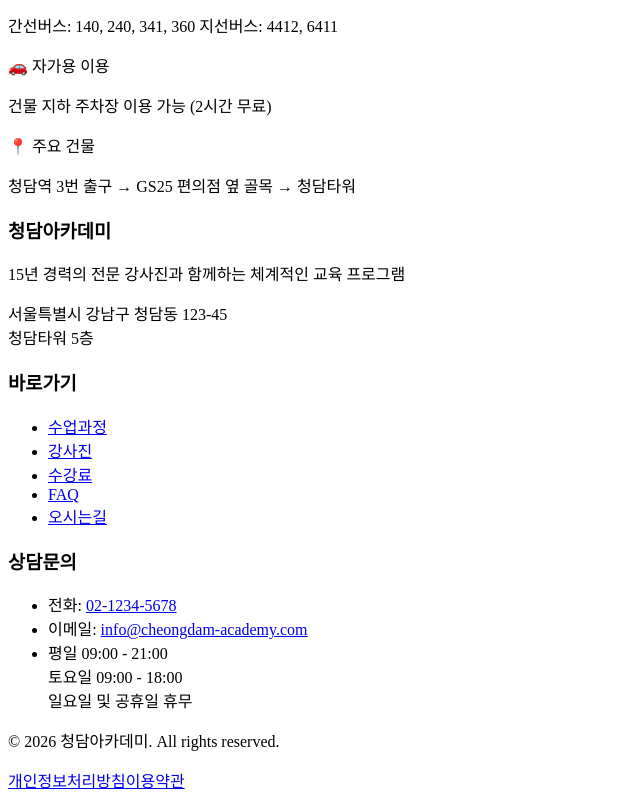
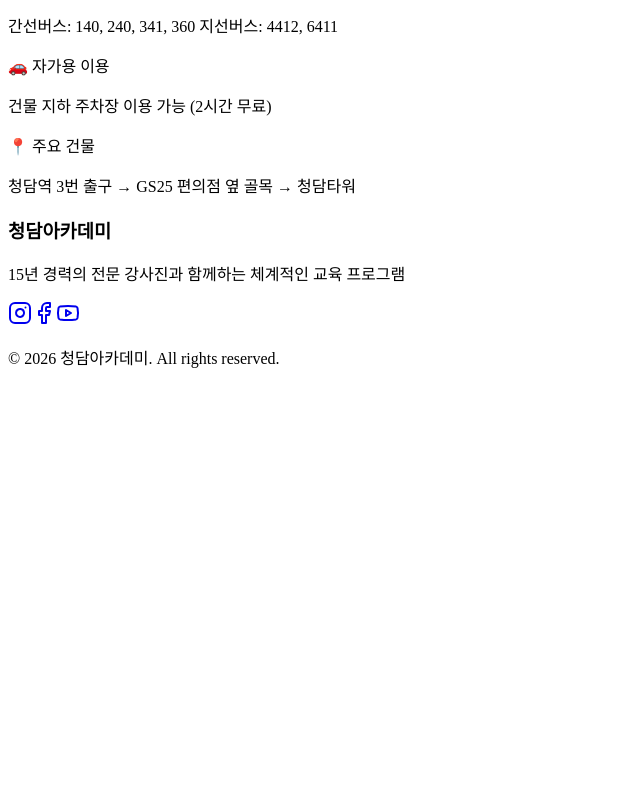
Before and after one commit to openqfit-cell/openqfit-template-academy-basic, a React (Vite) app: page / in a window 1280 px wide. Shown: the part 7503-8303 px from the top of the page, without its empty margins (0-640 px from the left). After the commit the page ends 7888 px from the top, so only its background shows below. Built offline with nearby package versions, Linux system fonts and the light colour scheme; the HTML template or start-up script is replaced by a standard one.

Commit message:
히어로 및 푸터 수정

```diff
--- a/src/app/components/Footer.tsx
+++ b/src/app/components/Footer.tsx
@@ -5,59 +5,30 @@ export function Footer() {
   return (
     <footer className="bg-gray-900 text-gray-300 py-12">
       <div className="max-w-6xl mx-auto px-4 sm:px-6">
-        <div className="grid md:grid-cols-3 gap-8 mb-8">
+        <div className="grid md:grid-cols-2 lg:grid-cols-2 gap-6 items-start mb-8 md:mb-8">
           {/* About */}
           <div>
             <h3 className="text-white font-bold text-lg mb-4">{siteConfig.siteName}</h3>
-            <p className="text-sm leading-relaxed mb-4 whitespace-pre-line">
+            <p className="text-sm leading-relaxed whitespace-pre-line">
               {footerData.description}
-            </p>
-            <p className="text-sm text-gray-400">
-              {siteConfig.address.street}<br />
-              {siteConfig.address.building}
             </p>
           </div>
 
-          {/* Quick Links */}
-          <div>
-            <h3 className="text-white font-bold mb-4">{footerData.sectionTitles.quickLinks}</h3>
-            <ul className="space-y-2 text-sm">
-              {footerData.quickLinks.map((link) => (
-                <li key={link.href}>
-                  <a href={link.href} className="hover:text-white transition-colors">
-                    {link.label}
-                  </a>
-                </li>
-              ))}
-            </ul>
-          </div>
-
-          {/* Contact */}
-          <div>
-            <h3 className="text-white font-bold mb-4">{footerData.sectionTitles.contact}</h3>
-            <ul className="space-y-2 text-sm">
-              <li>
-                전화: <a
-                  href={`tel:${siteConfig.phone.replace(/[^0-9]/g, '')}`}
-                  className="hover:text-white transition-colors"
+          {/* Social Links */}
+          <div className="flex md:justify-end gap-3">
+            {footerData.socialLinks.map((social, index) => {
+              const Icon = social.icon;
+              return (
+                <a
+                  key={index}
+                  href={social.url}
+                  className="w-12 h-12 bg-gray-800 hover:bg-gray-700 rounded-lg flex items-center justify-center transition-all duration-300"
+                  aria-label={social.platform}
                 >
-                  {siteConfig.phone}
+                  <Icon className="w-6 h-6" />
                 </a>
-              </li>
-              <li>
-                이메일: <a
-                  href={`mailto:${siteConfig.email}`}
-                  className="hover:text-white transition-colors"
-                >
-                  {siteConfig.email}
-                </a>
-              </li>
-              <li className="pt-2 text-gray-400">
-                {siteConfig.hours.weekday}<br />
-                {siteConfig.hours.saturday}<br />
-                {siteConfig.hours.sunday}
-              </li>
-            </ul>
+              );
+            })}
           </div>
         </div>
 
@@ -65,13 +36,6 @@ export function Footer() {
         <div className="pt-8 border-t border-gray-800">
           <div className="flex flex-col md:flex-row justify-between items-center gap-4 text-sm text-gray-400">
             <p>{footerData.copyright}</p>
-            <div className="flex gap-6">
-              {footerData.legal.map((link) => (
-                <a key={link.href} href={link.href} className="hover:text-white transition-colors">
-                  {link.label}
-                </a>
-              ))}
-            </div>
           </div>
         </div>
       </div>
--- a/src/app/components/Hero.tsx
+++ b/src/app/components/Hero.tsx
@@ -5,13 +5,13 @@ import { siteConfig } from '../data/siteData';
 export function Hero() {
   return (
     <section className="bg-gradient-to-b from-gray-50 to-white">
-      <div className="max-w-6xl mx-auto px-4 sm:px-6 py-16 md:py-20 lg:py-28">
+      <div className="max-w-6xl mx-auto px-4 sm:px-6 py-4 py-6 mb-10 md:md-14 lg:md-12">
         <div className="grid lg:grid-cols-2 gap-12 lg:gap-16 items-center">
 
           {/* Left Column: Content */}
-          <div className="order-2 lg:order-1">
+          <div className="order-1">
             {/* Headline */}
-            <h1 className="font-bold text-gray-900 mb-6 leading-tight text-left text-[48px]">
+            <h1 className="text-4xl sm:text-5xl lg:text-6xl text-neutral-900 mb-6 leading-tight tracking-tighter">
               {heroData.headline} <span className="text-blue-600">{heroData.headlineHighlight}</span>{heroData.headlineEnd}
             </h1>
 
@@ -60,12 +60,12 @@ export function Hero() {
           </div>
 
           {/* Right Column: Image */}
-          <div className="order-1 lg:order-2">
-            <div className="relative rounded-2xl overflow-hidden shadow-2xl">
+          <div className="">
+            <div className="aspect-[4/3] lg:aspect-[4/5] rounded-2xl overflow-hidden shadow-2xl">
               <img
                 src={heroData.image.src}
                 alt={heroData.image.alt}
-                className="w-full h-full object-cover aspect-[4/3]"
+                className="w-full h-full object-cover"
               />
             </div>
           </div>
--- a/src/app/data/footerData.ts
+++ b/src/app/data/footerData.ts
@@ -1,23 +1,25 @@
-/**
- * Footer Data
- *
- * Configure footer content including description and legal links.
- * This is used in the site footer section.
- */
-
+import { Instagram, Facebook, Youtube } from 'lucide-react';
 import type { FooterContent } from './types';
 import { navItems, siteConfig } from './siteData';
 
 export const footerData: FooterContent = {
-  description: '15년 경력의 전문 강사진과 함께하는\n체계적인 교육 프로그램',
-  quickLinks: navItems,
-  legal: [
-    { label: '개인정보처리방침', href: '/privacy' },
-    { label: '이용약관', href: '/terms' },
+  description: '15년 경력의 전문 강사진과 함께하는 체계적인 교육 프로그램',
+  socialLinks: [
+    {
+      platform: 'Instagram',
+      url: 'https://instagram.com/',
+      icon: Instagram,
+    },
+    {
+      platform: 'Facebook',
+      url: 'https://facebook.com/',
+      icon: Facebook,
+    },
+    {
+      platform: 'Youtube',
+      url: 'https://youtube.com/',
+      icon: Youtube,
+    },
   ],
-  sectionTitles: {
-    quickLinks: '바로가기',
-    contact: '상담문의',
-  },
   copyright: `© 2026 ${siteConfig.siteName}. All rights reserved.`,
 };
--- a/src/app/data/heroData.ts
+++ b/src/app/data/heroData.ts
@@ -11,7 +11,7 @@ export const heroData: HeroContent = {
   headline: '체계적인 커리큘럼으로',
   headlineHighlight: '확실한 실력 향상',
   headlineEnd: '을 약속합니다',
-  subheadline: '15년 경력의 전문 강사진과 함께하는 맞춤형 교육.\n기초부터 심화까지 단계별 학습으로 목표를 달성하세요.',
+  subheadline: '15년 경력의 전문 강사진과 함께하는 맞춤형 교육. 기초부터 심화까지 단계별 학습으로 목표를 달성하세요.',
 
   // Hero image - replace this path with your own image
   image: {
```
